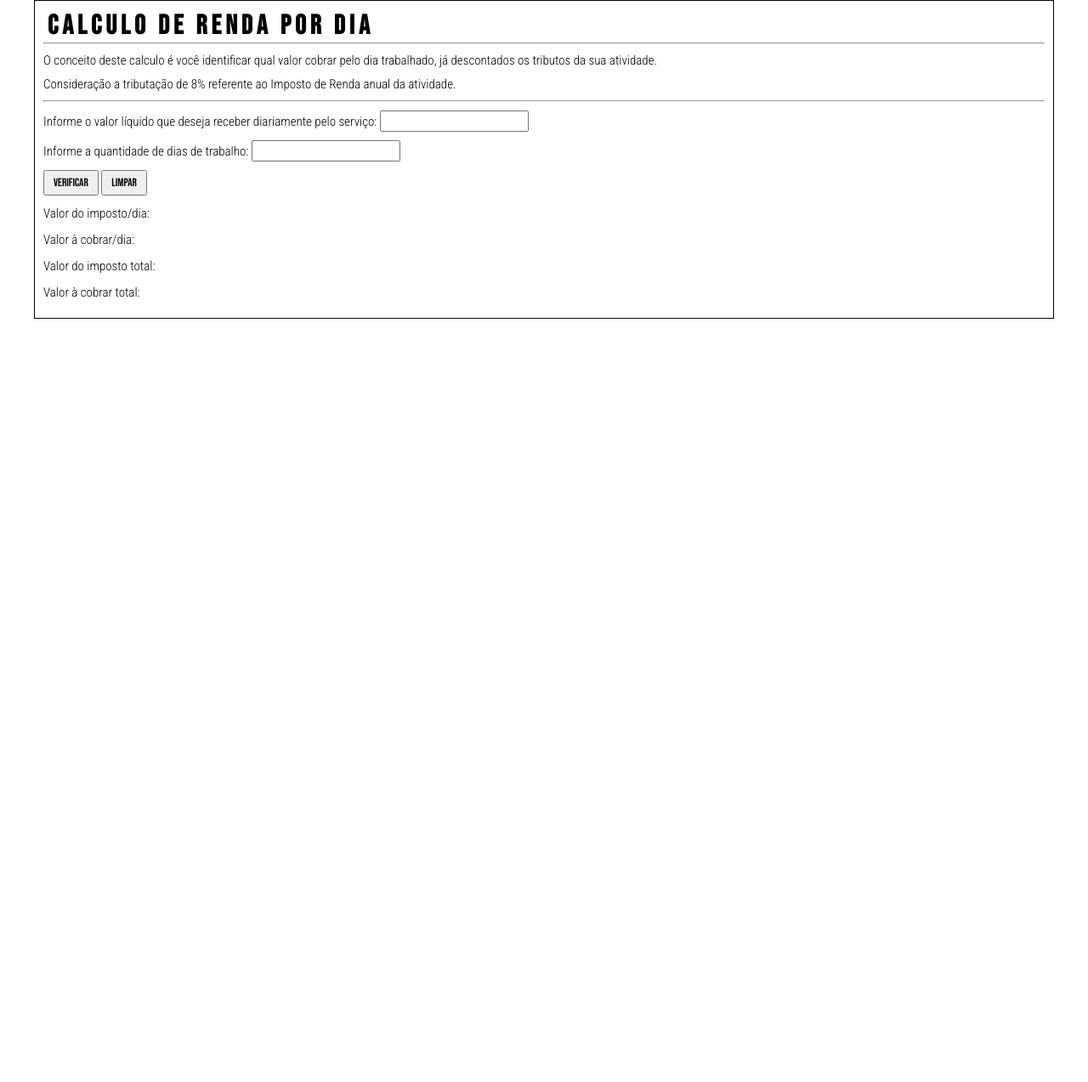
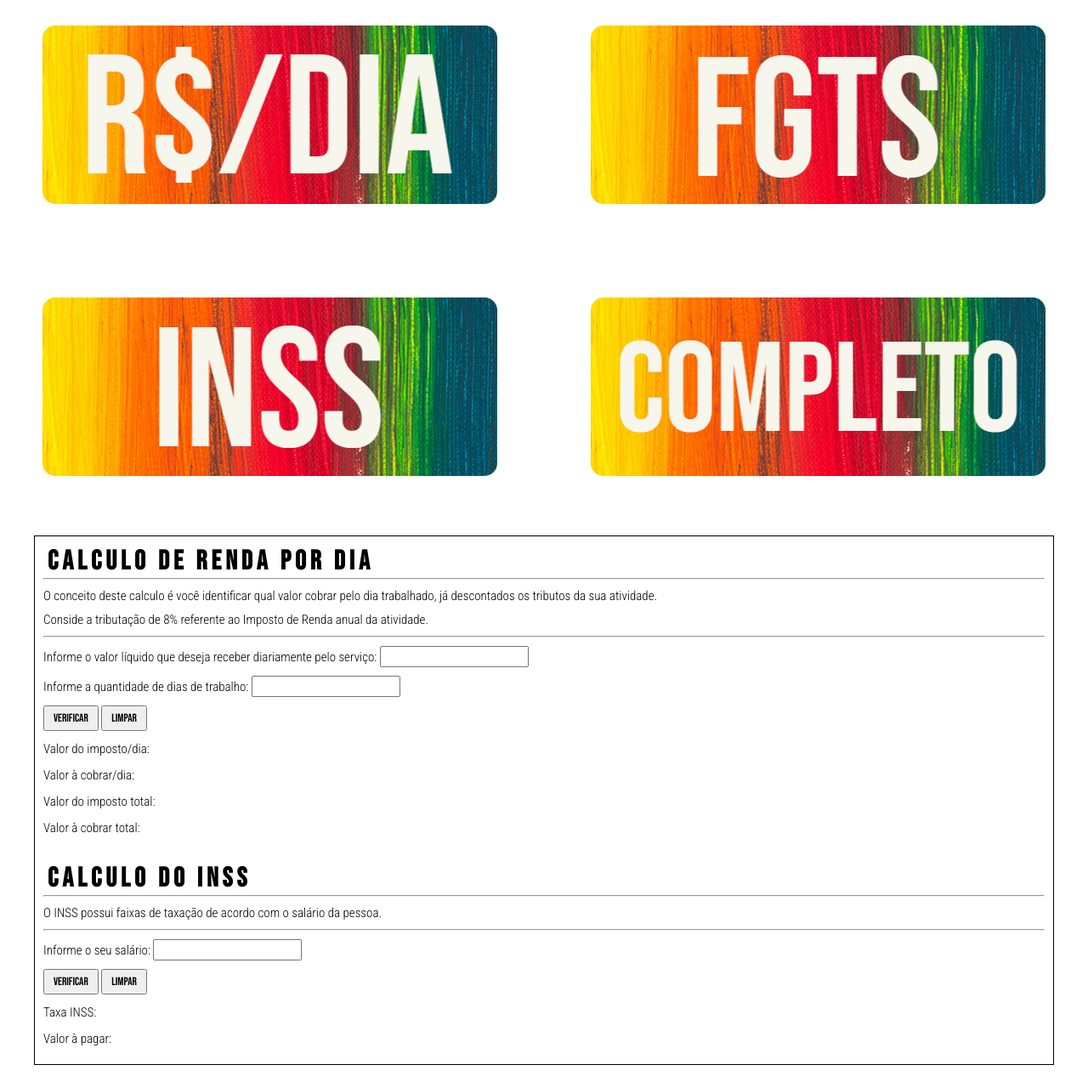
Before and after one commit to Rodjfreitas/Prestador-de-Servico, a plain HTML site: page index.html in a window 1280 px wide. Shown: the part 180-1453 px from the top of the page at 85% size. Before the commit the page ends 800 px from the top, so only its background shows below. Drawn offline with Linux system fonts and the light colour scheme.

Commit message:
feat: inserção do código de calculo do inss

```diff
--- a/css/estilo.css
+++ b/css/estilo.css
@@ -55,7 +55,7 @@ nav li:hover{
 }
 
 #principal{
-  display: none;
+  display: grid;
   grid-template-columns: 1fr 1fr;
   gap: 10px;
 }
@@ -66,6 +66,10 @@ nav li:hover{
   border-radius: 15px;
   object-fit: cover;
   background-position: center;
+  transition-duration: 0.8s;
+  transform: skewX();
+  transition-timing-function: cubic-bezier(0.175, 0.885, 0.32, 1.275);
+
 
 }
 
@@ -82,13 +86,14 @@ nav li:hover{
 
 #formulario div{
   padding: 10px;
+
 }
 
 #formulario p{
   margin: 10px 0px;
 }
 
-#amount,#days{
+#amount,#days,#salario{
   padding: 0px 10px;
   text-align: center;
   font-size: 18px;
@@ -99,6 +104,10 @@ nav li:hover{
   padding: 5px 10px;
 }
 
+.btn:hover{
+  cursor: pointer;
+}
+
 output{
   font-size: 18px;
 }
--- a/index.html
+++ b/index.html
@@ -35,7 +35,7 @@
 
     }
     #completo{
-      background-image: url(imagem/rs-dia-Image.png);
+      background-image: url(imagem/CompletoImage.png);
 
     }
 
@@ -66,7 +66,7 @@
       <h1>Calculo de Renda por dia</h1>
       <hr>
       <p>O conceito deste calculo é você identificar qual valor cobrar pelo dia trabalhado, já descontados os tributos da sua atividade.</p>
-      <p>Consideração a tributação de 8% referente ao Imposto de Renda anual da atividade.</p>
+      <p>Conside a tributação de 8% referente ao Imposto de Renda anual da atividade.</p>
       <hr>
       <p>Informe o valor líquido que deseja receber diariamente pelo serviço:
         <input type="number" id="amount">
@@ -92,8 +92,28 @@
       </p>
     </div>
 
+    <div id="calc-inss">
+      <h1>Calculo do INSS</h1>
+      <hr>
+      <p>O INSS possui faixas de taxação de acordo com o salário da pessoa.</p>
+      <hr>
+      <p>Informe o seu salário:
+        <input type="number" id="salario">
+      </p>
+      <p>
+        <input type="button" value="Verificar" class="btn" onclick="calcInss()">
+        <input type="button" value="Limpar" class="btn" onclick="clearInss()">
+      </p>
+      <p>Taxa INSS:
+        <output class="taxInss"></output>
+      </p>
+      <p>Valor à pagar:
+        <output class="amountInss"></output>
+      </p>
+    </div>
 
   </div>
+
 
   <script src="js/script.js"></script>
 </body>
--- a/js/script.js
+++ b/js/script.js
@@ -101,3 +101,62 @@ function clearAmount(){
   taxTotal.innerText = ""
   saleTotal.innerText = ""
 }
+
+function calcInss(){
+  let salario = document.querySelector('#salario')
+  let taxInss = document.querySelector('.taxInss')
+  let amountInss = document.querySelector('.amountInss')
+  let faixas = [1302, 2571.29, 3856.94, 7507.49]
+  let faixa1;
+  let faixa2;
+  let faixa3;
+  let faixa4;
+  let total;
+
+  if(salario.value.length = 0){
+    alert('[ERRO]: Preencha um valor para salário.')
+  }else{
+    if(salario.value <= faixas[0]){
+      taxInss.innerText = "7,5 %"
+      faixa1 = `${Number(faixas[0] * 0.075)}`
+      amountInss.innerText = `R$ ${Number(faixa1).toFixed(2)}`
+    }
+    else if(salario.value <= faixas[1]){
+      taxInss.innerText = "9 %"
+      faixa1 = `${Number(faixas[0] * 0.075)}`
+      faixa2 = `${Number((salario.value - faixas[1])* 0.09)}`
+      console.log(faixa2)
+      total = faixa1 + faixa2
+      amountInss.innerText = `R$ ${Number(total).toFixed(2)}`
+    }
+    else if(salario.value <= faixas[2]){
+      taxInss.innerText = "12 %"
+      faixa1 = `${Number(faixas[0] * 0.075)}`
+      faixa2 = `${Number((salario.value - faixas[1])* 0.09)}`
+      faixa3 = `${Number((salario.value - faixas[2])* 0.12)}`
+      total = faixa1 + faixa2 + faixa3
+      amountInss.innerText = `R$ ${Number(total).toFixed(2)}`
+    }
+    else if(salario.value <= faixas[3]){
+      taxInss.innerText = "14 %"
+      faixa1 = `${Number(faixas[0] * 0.075)}`
+      faixa2 = `${Number((salario.value - faixas[1])* 0.09)}`
+      faixa3 = `${Number((salario.value - faixas[2])* 0.12)}`
+      faixa4 = `${Number((salario.value - faixas[3])* 0.14)}`
+      total = faixa1 + faixa2 + faixa3 + faixa4
+      amountInss.innerText = `R$ ${Number(total).toFixed(2)}`
+    }
+  }
+}
+
+
+function clearInss(){
+  let salario = document.querySelector('#salario')
+  let taxInss = document.querySelector('.taxInss')
+  let amountInss = document.querySelector('.amountInss')
+
+  salario.innerText = ""
+  taxInss.innerText = ""
+  amountInss.innerText = ""
+  salario.focus()
+}
```
Also changed, not shown: imagem/CompletoImage.png (added).
